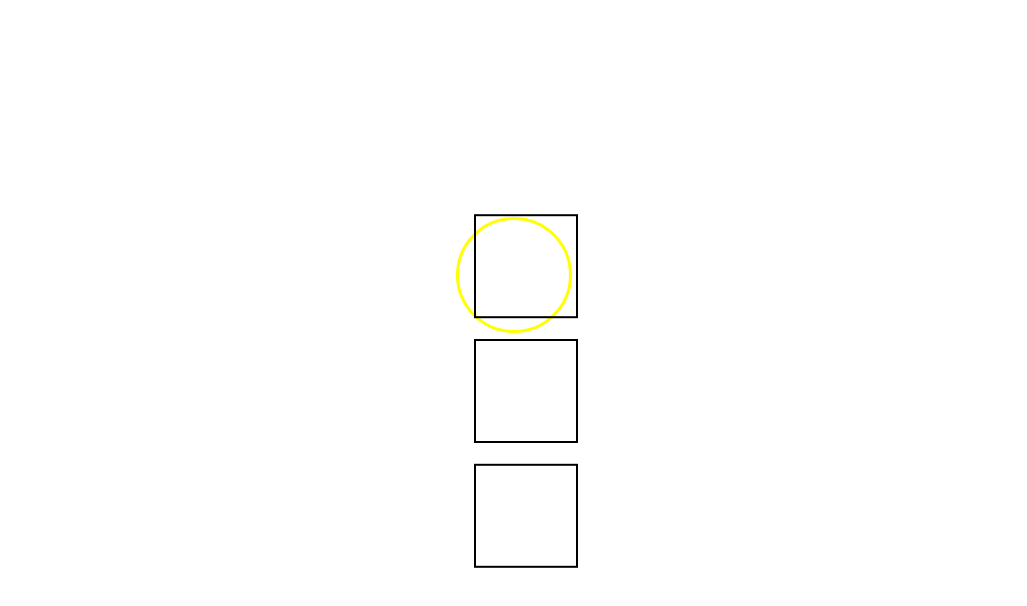
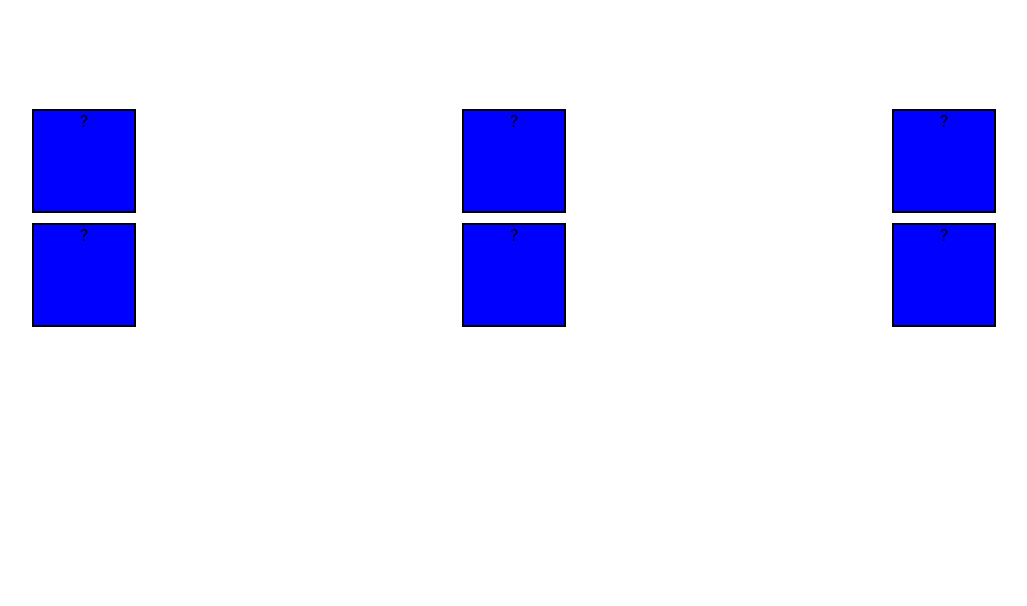
Before and after one commit to megmaggiemj/Crambles, a React (Create React App) app in the folder crambles/: page /Level3 in a window 1280 px wide. Shown: the top 606 px of the page, without its empty margins (126-1153 px from the left). Built offline with nearby package versions, Linux system fonts and the light colour scheme.

Commit message:
animated gradient test working

```diff
--- a/crambles/package.json
+++ b/crambles/package.json
@@ -8,6 +8,7 @@
     "@testing-library/user-event": "^13.5.0",
     "bootstrap": "^5.1.3",
     "cors": "^2.8.5",
+    "granim": "^2.0.0",
     "react": "^17.0.2",
     "react-bootstrap": "^2.2.2",
     "react-dom": "^17.0.2",
--- a/crambles/src/App.js
+++ b/crambles/src/App.js
@@ -7,7 +7,9 @@ import GameStart from "./Components/GameStart/GameStart";
 import Level1 from "./Components/Level1/Level1";
 import Level2 from "./Components/Level2/Level2";
 import Level3 from "./Components/Level3/Level3";
+
 import Testing from "./Components/ParallaxTest/ParallaxTest";
+import GradientTest from "./Components/GradientTest/GradientTest"
 
 function App() {
   return (
@@ -19,7 +21,9 @@ function App() {
           <Route path="/Level1" element={<Level1 />} />
           <Route path="/Level2" element={<Level2 />} />
           <Route path="/Level3" element={<Level3 />} />
+
           <Route path="/Testing" element={<Testing />} />
+          <Route path="/GradientTest" element={<GradientTest />} />
         </Routes>
       </main>
     </>
--- /dev/null
+++ b/crambles/src/Components/GradientTest/GradientTest.css
@@ -0,0 +1,22 @@
+.bloc-logo {
+    position: relative;
+    width: 100%;
+    height: 300vh;
+}
+.bloc-logo canvas,
+.bloc-logo .logo-mask {
+    width: 100%;
+    height: 300vh;
+}
+
+.logo-mask {
+    position: absolute;
+    top: 0;
+    width: 100%;
+    height: 100%;
+    left: 0;
+    background-size: contain;
+    background-image: url("https://i.imgur.com/GrXkiOl.png");
+    background-repeat: no-repeat;
+
+}
--- /dev/null
+++ b/crambles/src/Components/GradientTest/GradientTest.js
@@ -0,0 +1,35 @@
+import React, { useEffect } from "react";
+import Granim from "granim";
+import "./GradientTest.css"
+
+const GradientTest =() => {
+
+      useEffect(() => {
+        new Granim({
+          element: "#logo-canvas",
+          direction: "top-bottom",
+          opacity: [1, 1],
+          states: {
+            "default-state": {
+              gradients: [
+                ['#29323c', '#485563'],
+                ['#FF6B6B', '#556270'],
+                ['#80d3fe', '#7ea0c4'],
+                ['#f0ab51', '#eceba3']
+              ],
+              transitionSpeed: 6000,
+            },
+          },
+        });
+      }, []);
+
+      return (
+        <div className="bloc-logo">
+          <canvas id="logo-canvas" />
+          <div className="logo-mask"></div>
+        </div>
+      );
+    };
+
+
+    export default GradientTest;
--- a/crambles/src/Components/Level3/Level3.css
+++ b/crambles/src/Components/Level3/Level3.css
@@ -1,31 +1,32 @@
-.container {
+.boxContainer {
     text-align: center;
     transform: translate(0%, 50%);
-    padding: 15px;
-    margin: auto;
+    /* padding: 15px; */
+    margin: 0 auto;
+    display: grid;
+    grid-template-rows: auto auto;
+    grid-template-columns: auto auto auto;
+    grid-gap: 10px;
   }
 
-
-.col1 {
+.box1, .box2, .box3 {
+    margin: 0 auto;
     border: 2px solid black;
     height: 100px;
     width: 100px;
-    margin: auto;
-    transform: translate(0%, -20%)
 }
-.col2 {
+
+.box4, .box5, .box6 {
+    margin: 0 auto;
     border: 2px solid black;
     height: 100px;
     width: 100px;
-    margin-bottom: 15px;
-    margin: auto;
+}
 
-}
-.col3 {
-    border: 2px solid black;
-    height: 100px;
-    width: 100px;
-    margin-bottom: 15px;
-    margin: auto;
-    transform: translate(0%, 20%)
-}
+.front {
+    background: red;
+  }
+
+  .back {
+    background: blue;
+  }
--- a/crambles/src/Components/Level3/Level3.js
+++ b/crambles/src/Components/Level3/Level3.js
@@ -1,61 +1,80 @@
-
 import React, { useState, useEffect } from "react";
-import './Level3.css'
+import "./Level3.css";
 import { Link } from "react-router-dom";
 import { InputGroup } from "react-bootstrap";
 import { Button } from "react-bootstrap";
 import { FormControl } from "react-bootstrap";
 
-
 const Level3 = () => {
-//   const randomIndex = Math.floor(Math.random() * WordList.length); //this is the number in the array
+  //   const randomIndex = Math.floor(Math.random() * WordList.length); //this is the number in the array
 
   const [guess, setGuess] = useState("");
   const [feedback, setFeedback] = useState("");
   const [button1, setButton1] = useState("");
   const [button2, setButton2] = useState("");
-  const [box1, setBox1] = useState(false)
-  const [box2, setBox2] = useState(false)
-  const [box3, setBox3] = useState(false)
-//   const [randomNumber, setRandomNumber] = useState(randomIndex);
+  const [box1, setBox1] = useState(false);
+  const [box2, setBox2] = useState(false);
+  const [box3, setBox3] = useState(false);
+  const [box4, setBox4] = useState(false);
+  const [box5, setBox5] = useState(false);
+  const [box6, setBox6] = useState(false);
 
-//   const CheckAnswer = (event) => {
-//     event.preventDefault()
-//     if (WordList[randomNumber].answer === guess) {
-//       setFeedback("you got it right!");
-//       setButton2("go to level 2");
-//       setButton1("");
-//     } else {
-//       setFeedback("nope");
-//       setButton1("Try Again");
-//     }
-//   };
-//   const tryAgain = () => {
-//     setGuess("");
-//     setButton1("");
-//     setFeedback("");
-//   };
+  setTimeout(() => {
+    setBox1(false);
+    setBox2(false);
+    setBox3(false);
+    setBox4(false);
+    setBox5(false);
+    setBox6(false);
+  }, 1800);
 
-//   const onChange = (event) => {
-//     event.preventDefault();
-//     let input = event.target.value.toLowerCase();
-//     setGuess(input);
-//   };
+  // const matchCheck = () => {
+  //   if the first two selected boxes are the same, keep front face up.
 
-  //   const onChange = (event) => {
-  //   let input = event.target.value.toLowerCase();
-  //   setUserInput(input);
-  // };
+  // }
 
   return (
     <>
-    <div className="container">
-    {/* { here is some statement that can be TRUE or FALSE ? if it is TRUE then do this thing : if it is FALSE then do this thing} */}
-    <div className="col1" onClick={() => setBox1(!box1)}>{box1 === true ? 'Cat here!' : ''}</div>
-    <div className="col2" onClick={() => setBox2(!box2)}>{box2 === true ? 'Snail here!' : ''}</div>
-    <div className="col3" onClick={() => setBox3(!box3)}>{box3 === true ? 'Frog here!' : ''}</div>
-    </div>
+      <div className="boxContainer">
+        {/* { here is some statement that can be TRUE or FALSE ? if it is TRUE then do this thing : if it is FALSE then do this thing} */}
+        <div
+          className={box1 === true ? "box1 front" : "box1 back"}
+          onClick={() => setBox1(!box1)}
+        >
+          {box1 === true ? "Cat here!" : "?"}
+        </div>
+        <div
+          className={box2 === true ? "box2 front" : "box2 back"}
+          onClick={() => setBox2(!box2)}
+        >
+          {box2 === true ? "mouse here" : "?"}
+        </div>
+        <div
+          className={box3 === true ? "box3 front" : "box3 back"}
+          onClick={() => setBox3(!box3)}
+        >
+          {box3 === true ? "frog here!" : "?"}
+        </div>
+        <div
+          className={box4 === true ? "box4 front" : "box4 back"}
+          onClick={() => setBox4(!box4)}
+        >
+          {box4 === true ? "Cat here!" : "?"}
+        </div>
+        <div
+          className={box5 === true ? "box5 front" : "box5 back"}
+          onClick={() => setBox5(!box5)}
+        >
+          {box5 === true ? "mouse here" : "?"}
+        </div>
+        <div
+          className={box6 === true ? "box6 front" : "box6 back"}
+          onClick={() => setBox6(!box6)}
+        >
+          {box6 === true ? "frog here!" : "?"}
+        </div>
+      </div>
     </>
   );
 };
-export default Level3
+export default Level3;
--- a/crambles/src/Components/ParallaxTest/ParallaxTest.css
+++ b/crambles/src/Components/ParallaxTest/ParallaxTest.css
@@ -7,13 +7,13 @@
     align-content: center;
 } */
 .test {
-    background-image: url("https://i.imgur.com/7PlphN2.png");
+    background-image: url("https://i.imgur.com/vbXatyZ.png");
     background-repeat: repeat-y;
     width: 100v;
     background-size: contain;
     position: relative;
 }
-.container {
+.test .container {
     background-color: white;
     text-align: center;
     transform: translate(0%, 200%);
```
Also changed, not shown: 1 other file (tests, documents, lock files or other folders).
